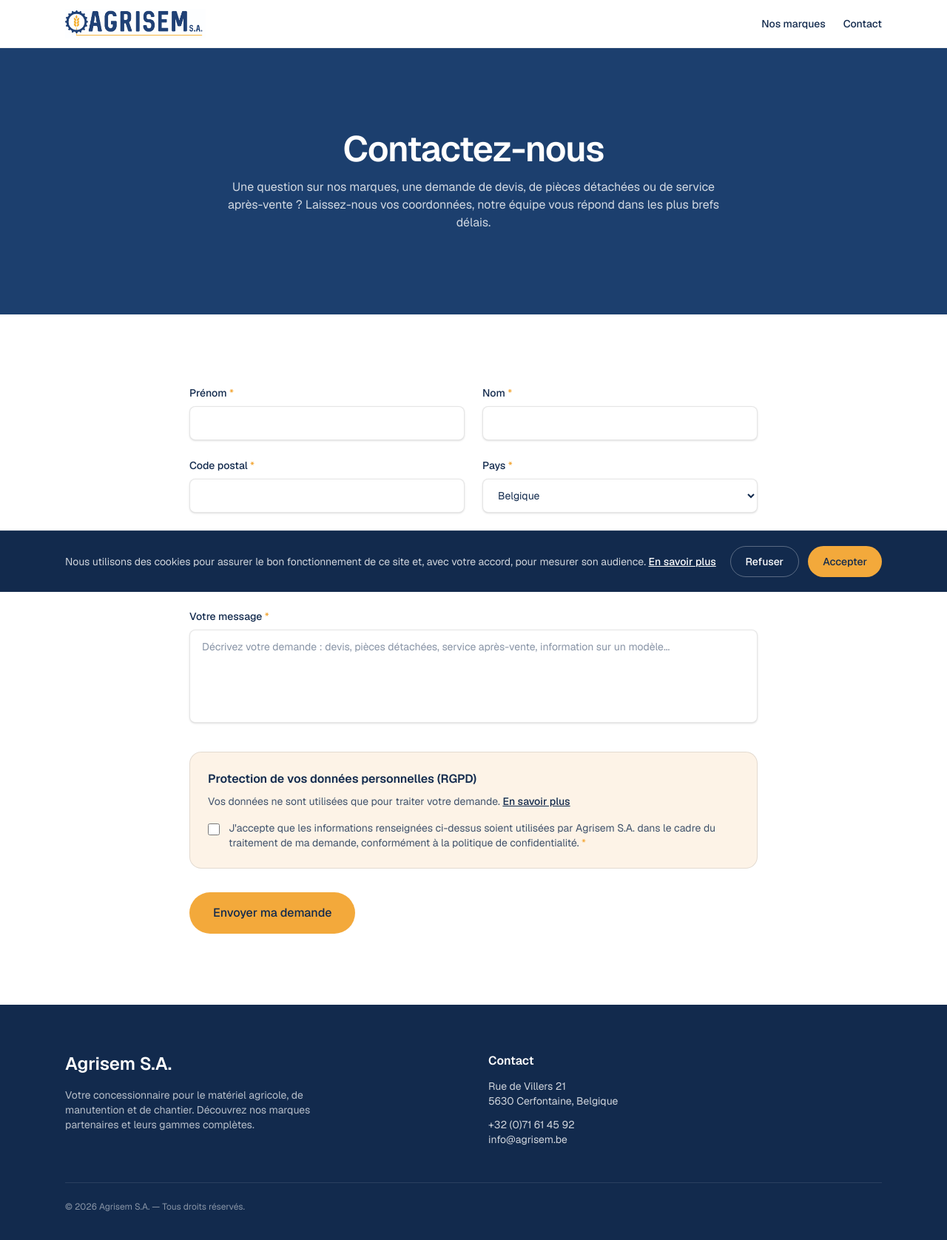
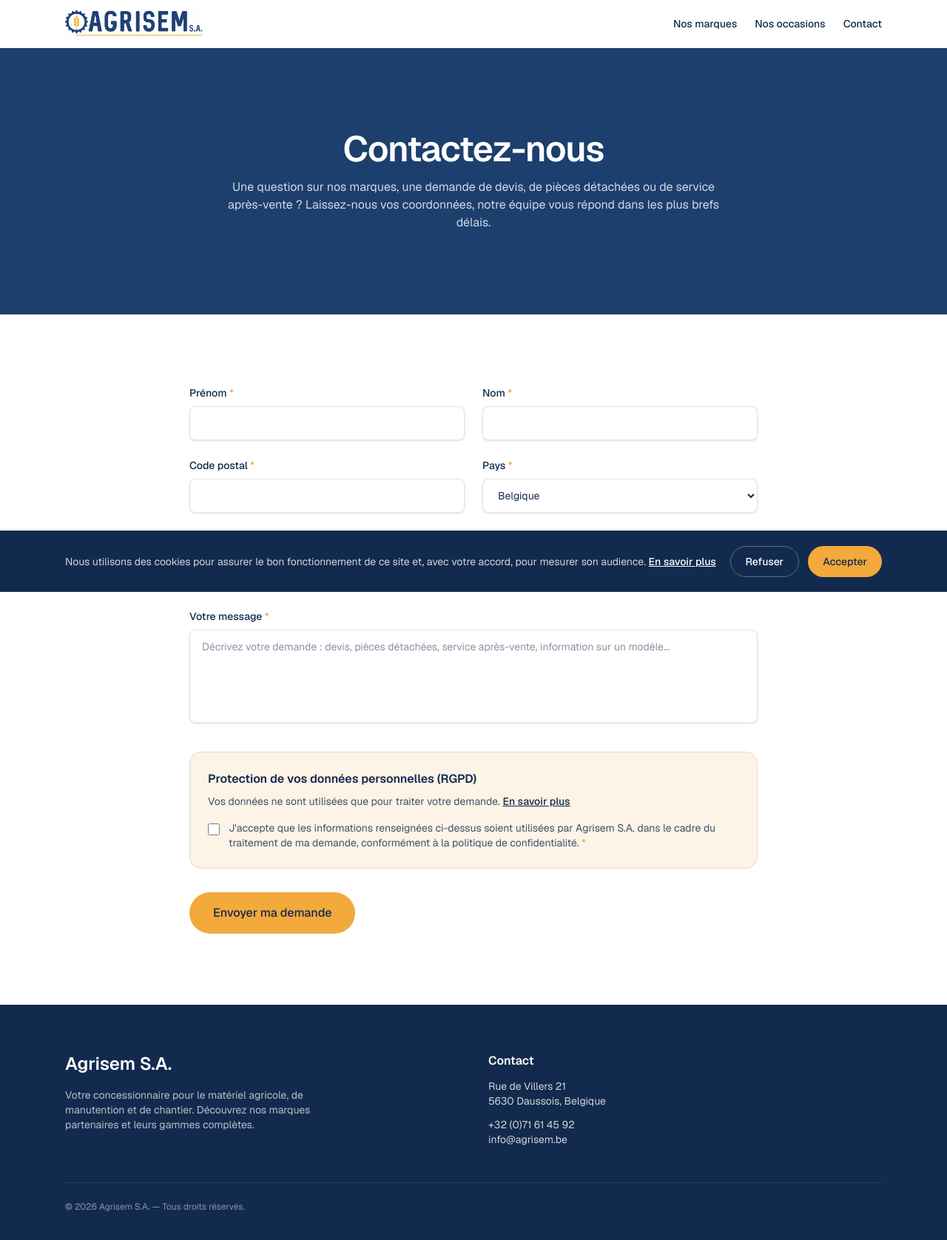
Before and after one commit to DURANTIMPORT/agrisem-website, a Next.js app: page /contact in a window 1280 px wide. Shown: the top 1676 px of the page at 74% size. Built offline with nearby package versions, Linux system fonts and the light colour scheme.

Commit message:
Add "Nos occasions" nav link and fix address to Daussois
- Header now links to agrimarket.be ("Nos occasions") between
  "Nos marques" and "Contact", opening in a new tab
- Correct the company address from Cerfontaine to Daussois across
  the homepage, footer, metadata, and contact page GDPR notice

```diff
--- a/app/layout.tsx
+++ b/app/layout.tsx
@@ -19,7 +19,7 @@ const geistMono = Geist_Mono({
 export const metadata: Metadata = {
   title: "Agrisem S.A. — Matériel agricole et de chantier",
   description:
-    "Agrisem S.A., concessionnaire à Cerfontaine pour Massey Ferguson, Merlo, Takeuchi et Giant.",
+    "Agrisem S.A., concessionnaire à Daussois pour Massey Ferguson, Merlo, Takeuchi et Giant.",
 };
 
 export default function RootLayout({
--- a/app/page.tsx
+++ b/app/page.tsx
@@ -150,7 +150,7 @@ export default function Home() {
               Une expertise au service de votre exploitation
             </h2>
             <p className="mx-auto mt-6 max-w-2xl text-lg text-white/80">
-              Basés à Cerfontaine, nous accompagnons les professionnels de
+              Basés à Daussois, nous accompagnons les professionnels de
               l&apos;agriculture et du BTP avec des partenaires de confiance.
               Contactez-nous pour toute question sur nos produits.
             </p>
--- a/components/ContactForm.tsx
+++ b/components/ContactForm.tsx
@@ -270,7 +270,7 @@ export default function ContactForm() {
 
             <p className="mt-4">
               Agrisem S.A., dont le siège est situé Rue de Villers 21, 5630
-              Cerfontaine (Belgique), agit en tant que responsable du
+              Daussois (Belgique), agit en tant que responsable du
               traitement des données collectées via ce formulaire.
             </p>
             <p className="mt-2">
--- a/components/Footer.tsx
+++ b/components/Footer.tsx
@@ -16,7 +16,7 @@ export default function Footer() {
               Contact
             </h4>
             <p>Rue de Villers 21</p>
-            <p>5630 Cerfontaine, Belgique</p>
+            <p>5630 Daussois, Belgique</p>
             <p className="mt-3">
               <a
                 href="tel:+3271614592"
--- a/components/Header.tsx
+++ b/components/Header.tsx
@@ -19,6 +19,14 @@ export default function Header() {
           <Link href="/#marques" className="transition-colors hover:text-gold">
             Nos marques
           </Link>
+          <a
+            href="https://agrimarket.be"
+            target="_blank"
+            rel="noopener noreferrer"
+            className="transition-colors hover:text-gold"
+          >
+            Nos occasions
+          </a>
           <Link href="/contact" className="transition-colors hover:text-gold">
             Contact
           </Link>
```
